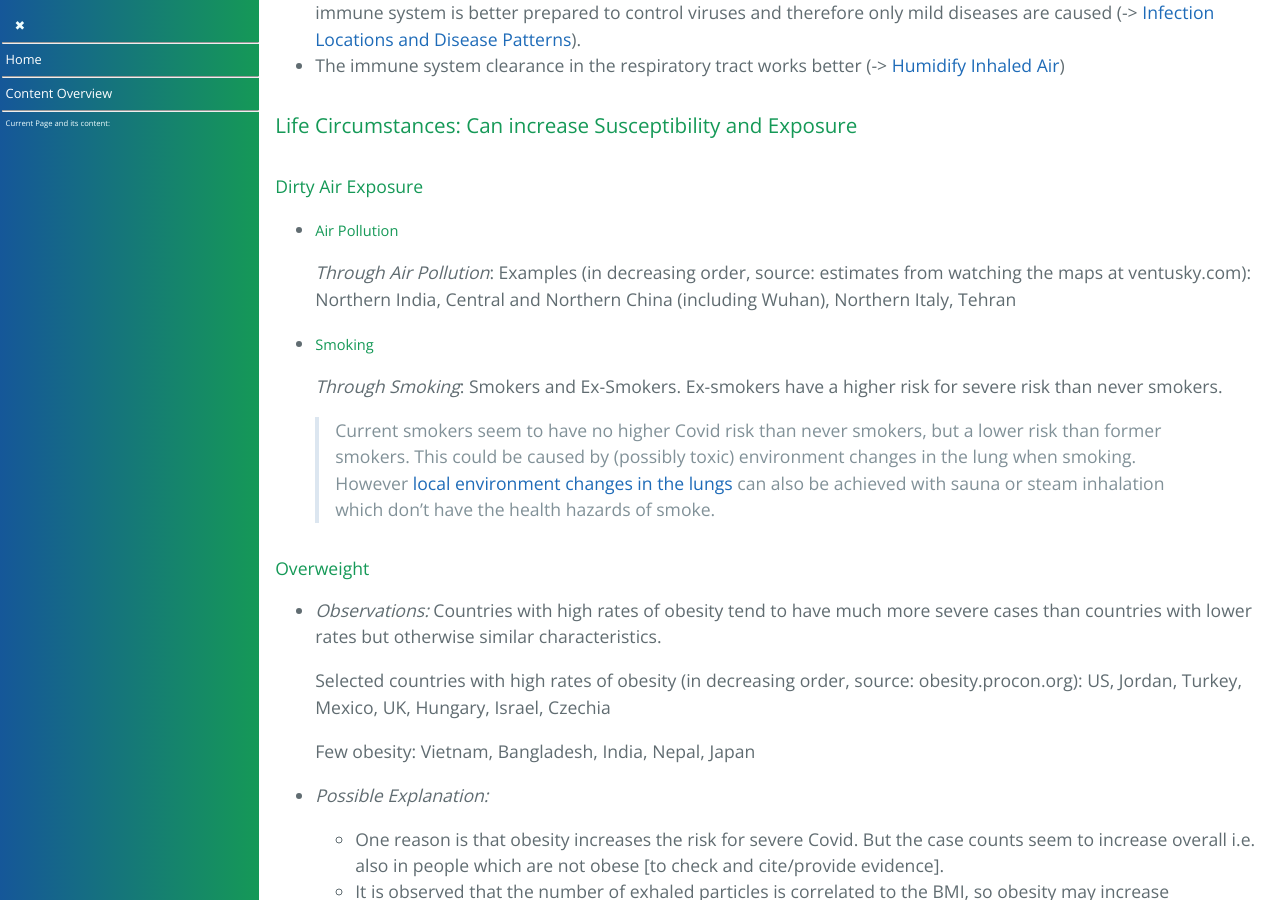
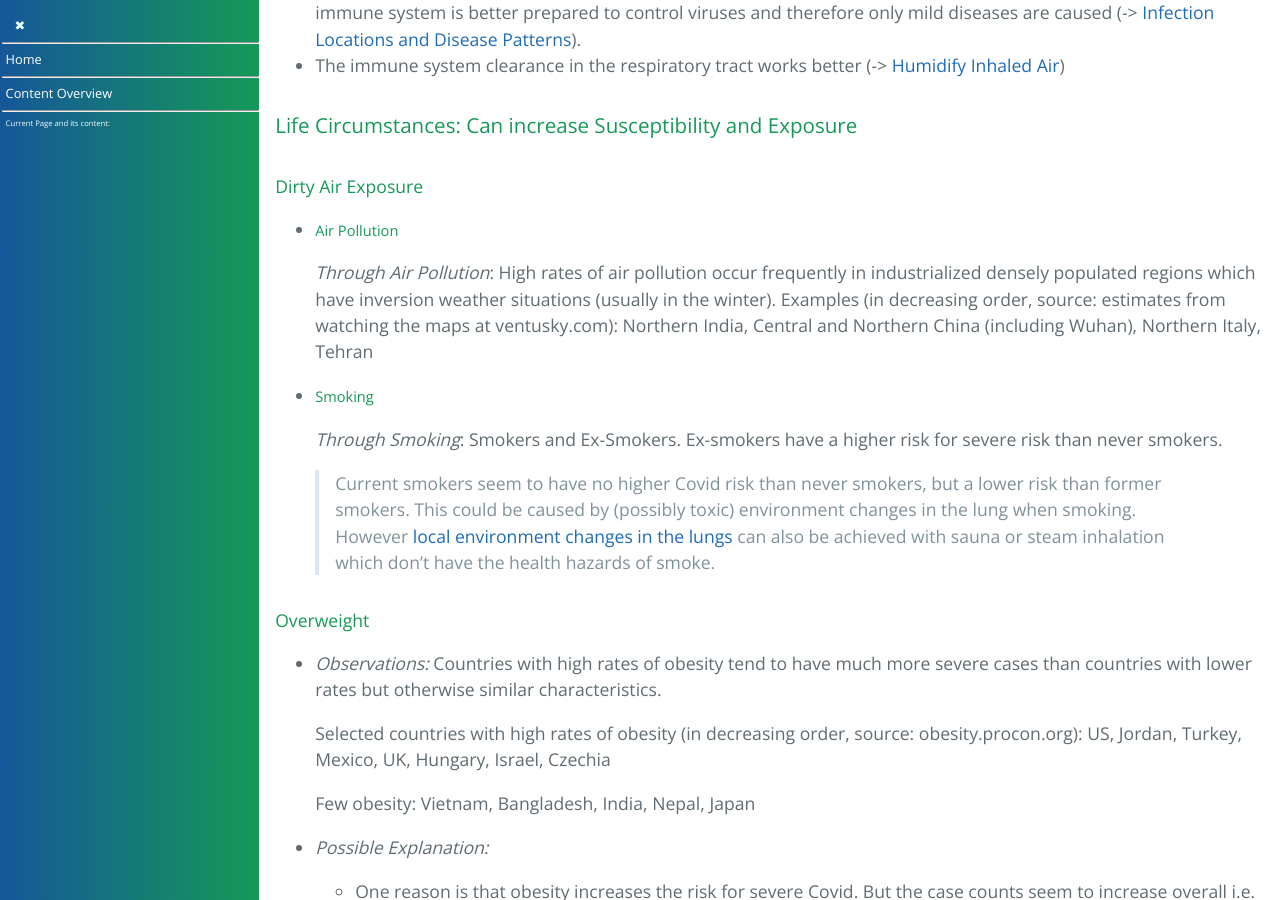
Before and after one commit to forestgrape/coronavirus, a Jekyll site: the page built from 5_epidemiological/spread_analyses.md, in a window 1280 px wide and 900 px high, scrolled down 7193 px. Built offline with Jekyll 4.4.1, drawn with Linux system fonts in a browser that asks for light colours; our own code applies the rules of GitHub Pages for plain Markdown files.

Commit message:
some notes on air pollution

```diff
--- a/5_epidemiological/spread_analyses.md
+++ b/5_epidemiological/spread_analyses.md
@@ -202,7 +202,7 @@ Nearly all steep increases in severe cases and deaths have been observed in sett
 
 #### Dirty Air Exposure
 * ##### Air Pollution
-  _Through Air Pollution_: Examples (in decreasing order, source: estimates from watching the maps at ventusky.com): Northern India, Central and Northern China (including Wuhan), Northern Italy, Tehran
+  _Through Air Pollution_: High rates of air pollution occur frequently in industrialized densely populated regions which have inversion weather situations (usually in the winter). Examples (in decreasing order, source: estimates from watching the maps at ventusky.com): Northern India, Central and Northern China (including Wuhan), Northern Italy, Tehran
 
 * ##### Smoking
   _Through Smoking_: Smokers and Ex-Smokers. Ex-smokers have a higher risk for severe risk than never smokers.
```
